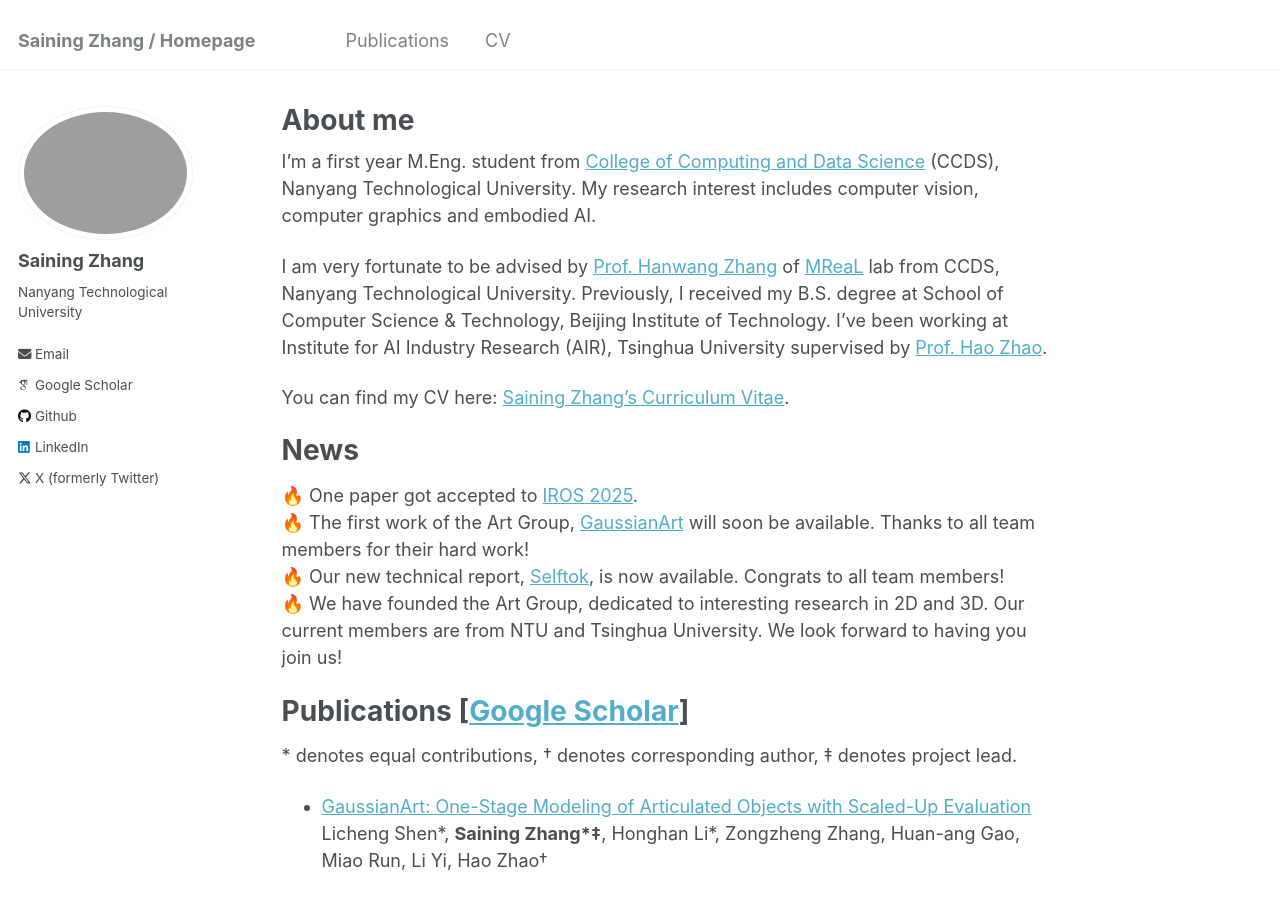
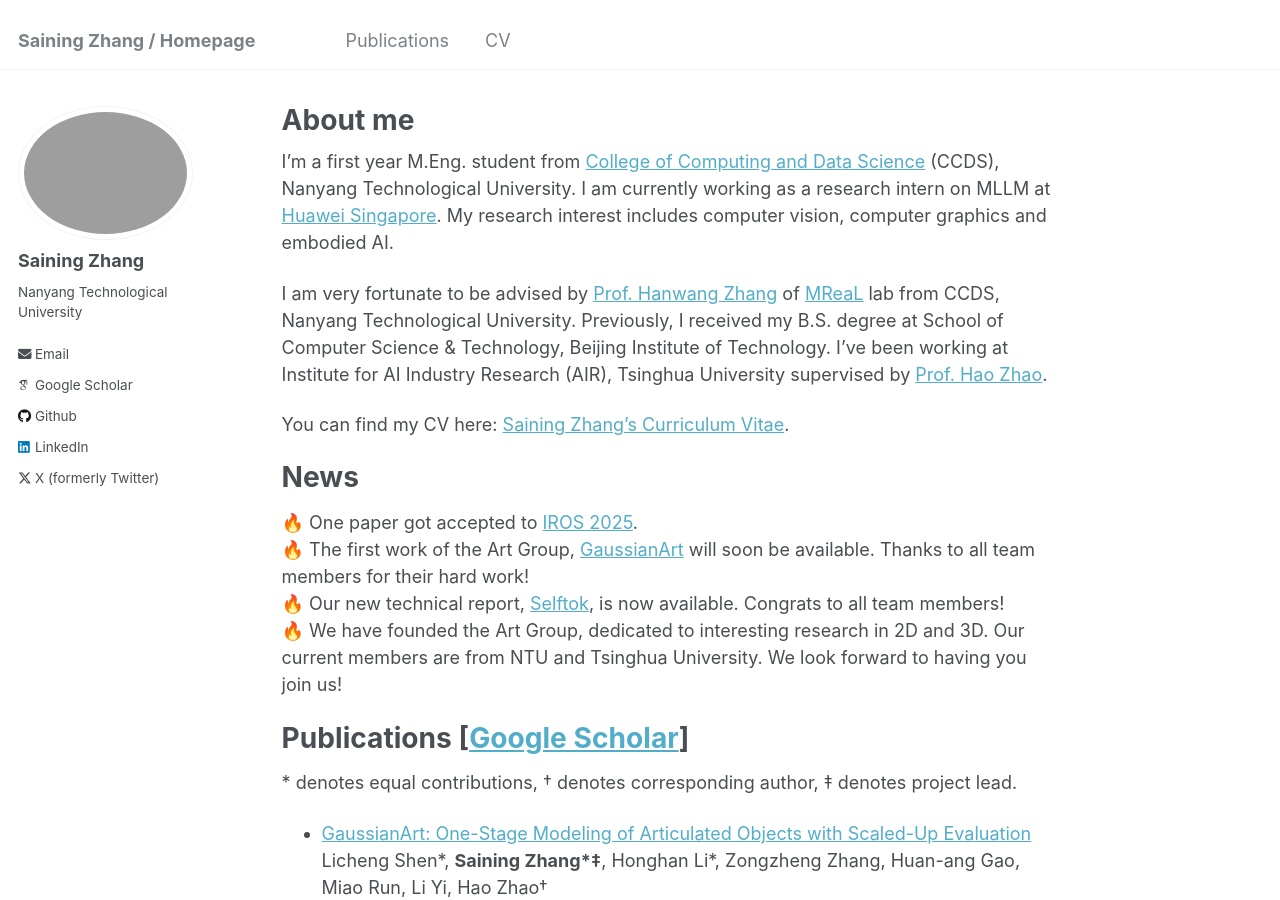
Before and after one commit to SainingZhang/SainingZhang.github.io, a Jekyll site: the page built from _pages/about.md, in a window 1280 px wide and 900 px high. Built offline with Jekyll 4.4.1, drawn with Linux system fonts in a browser that asks for light colours; some web fonts are replaced; some of the changed text lies outside the part shown.

Commit message:
Update about.md

```diff
--- a/_pages/about.md
+++ b/_pages/about.md
@@ -7,7 +7,8 @@ redirect_from:
   - /about.html
 ---
 
-I'm a first year M.Eng. student from [College of Computing and Data Science](https://www.ntu.edu.sg/computing) (CCDS), Nanyang Technological University. My research interest includes computer vision, computer graphics and embodied AI.
+I'm a first year M.Eng. student from [College of Computing and Data Science](https://www.ntu.edu.sg/computing) (CCDS), Nanyang Technological University. I am currently working as a research intern on MLLM at [Huawei Singapore](https://www.huawei.com/sg/).
+My research interest includes computer vision, computer graphics and embodied AI.
 
 I am very fortunate to be advised by [Prof. Hanwang Zhang](https://personal.ntu.edu.sg/hanwangzhang/) of [MReaL](https://mreallab.github.io/) lab from CCDS, Nanyang Technological University. Previously, I received my B.S. degree at School of Computer Science & Technology, Beijing Institute of Technology. I've been working at Institute for AI Industry Research (AIR), Tsinghua University supervised by [Prof. Hao Zhao](https://sites.google.com/view/fromandto).
 
@@ -69,3 +70,7 @@ Internships
 * 2024.09 - now, Singapore Graphics & Image Intelligence Lab, Huawei, Singapore.
 * 2024.09 - 2025-05, D-Robotics, Horizon, China.
 * 2022.06 - 2022.09, Vision Computing Lab, Samsung, China.
+
+Service
+======
+I served / was delegated as Reviewer for NeurIPS, ACMMM, ICRA, IROS and BMVC.
```
